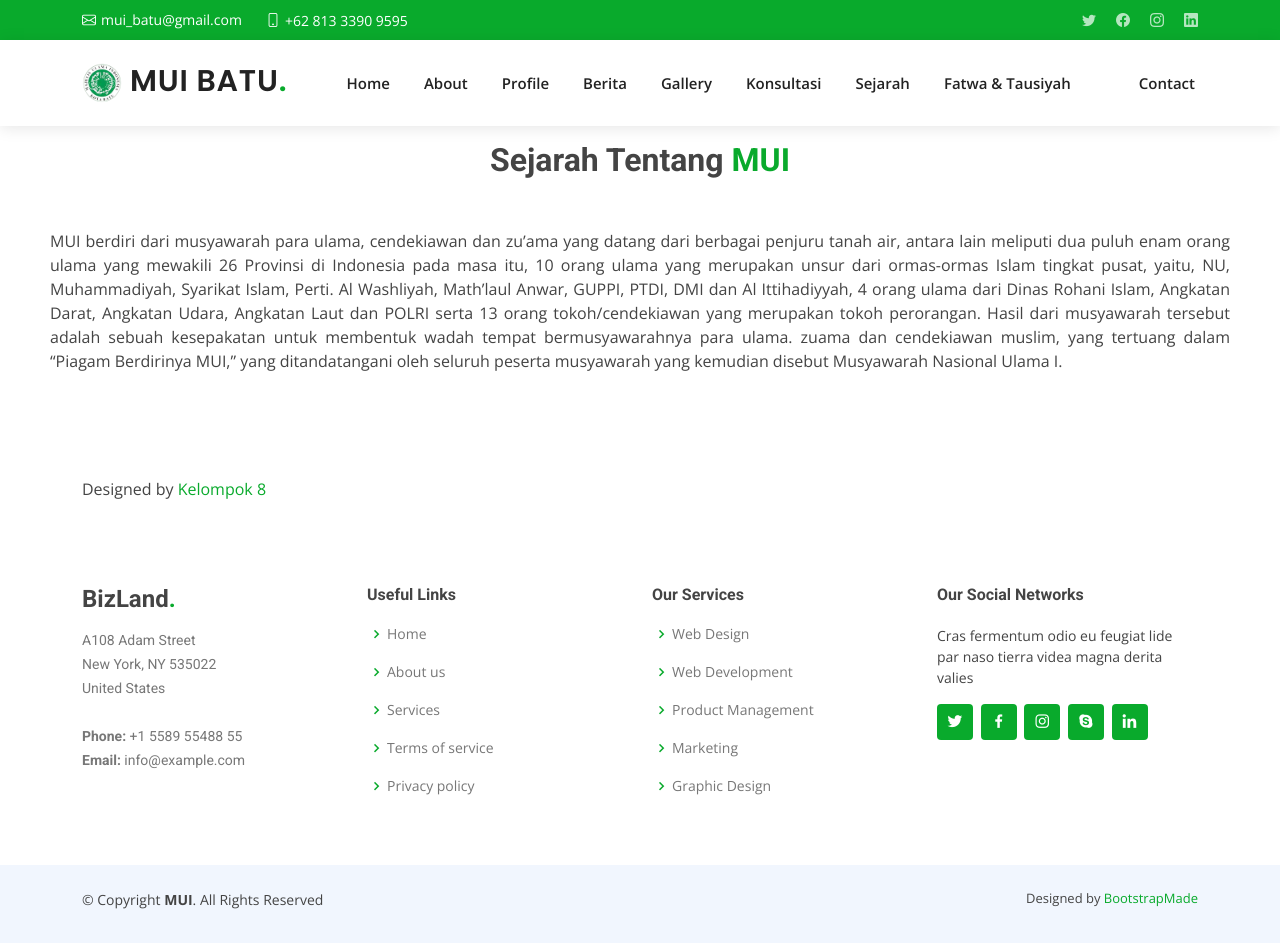
After one commit to andisoer/mui-frontend, a Django app: page /sejarah/ in a window 1280 px wide. The commit adds this page. Run offline with Django 4.2, Linux system fonts and the light colour scheme; some libraries are stand-ins or nearby versions.

Commit message:
menambah fitur sejarah

```diff
--- a/muifrontend/muifrontend/settings.py
+++ b/muifrontend/muifrontend/settings.py
@@ -55,7 +55,7 @@ ROOT_URLCONF = 'muifrontend.urls'
 TEMPLATES = [
     {
         'BACKEND': 'django.template.backends.django.DjangoTemplates',
-        'DIRS': ['templates'],
+        'DIRS': [BASE_DIR / 'templates'],
         'APP_DIRS': True,
         'OPTIONS': {
             'context_processors': [
--- a/muifrontend/muifrontend/urls.py
+++ b/muifrontend/muifrontend/urls.py
@@ -32,8 +32,18 @@ def fatwaTausiyah(request) :
     }
     return render(request, 'fatwa_tausiyah.html', konteks)
 
+def sejarah(request) :
+    title = "sejarah"
+    konteks = {
+        'title': title,
+    }
+    return render(request, 'sejarah.html', konteks)
+
+
 urlpatterns = [
     path('admin/', admin.site.urls),
     path('', index),
     path('fatwa-tausiyah', fatwaTausiyah),
+    path('sejarah/', sejarah),
+
 ]
--- a/muifrontend/templates/index.html
+++ b/muifrontend/templates/index.html
@@ -110,6 +110,10 @@
   {% block fatwa-tausiyah %}
   {% endblock %}
 
+  {% block sejarah %}
+  {% endblock %}
+
+
   <!-- ======= Footer ======= -->
   <footer id="footer">
 
--- /dev/null
+++ b/muifrontend/templates/sejarah.html
@@ -0,0 +1,36 @@
+{% extends 'index.html' %}
+
+{% load static %}
+
+{% block sejarah %}
+
+  <!-- ======= Hero Section ======= -->
+        <div class="section-title">
+          <h3>Sejarah Tentang <span>MUI</span></h3>
+          <div style='text-align:justify;padding:50px'>MUI berdiri dari musyawarah para ulama, cendekiawan dan zu’ama yang datang dari berbagai penjuru tanah air,
+            antara lain meliputi dua puluh enam orang ulama yang mewakili 26 Provinsi di Indonesia pada masa itu, 10 orang ulama yang merupakan
+            unsur dari ormas-ormas Islam tingkat pusat, yaitu, NU, Muhammadiyah, Syarikat Islam, Perti. Al Washliyah, Math’laul Anwar, GUPPI,
+            PTDI, DMI dan Al Ittihadiyyah, 4 orang ulama dari Dinas Rohani Islam, Angkatan Darat, Angkatan Udara, Angkatan Laut dan POLRI serta 13 orang
+            tokoh/cendekiawan yang merupakan tokoh perorangan. Hasil dari musyawarah tersebut adalah sebuah kesepakatan untuk membentuk wadah
+            tempat bermusyawarahnya para ulama. zuama dan cendekiawan muslim, yang tertuang dalam “Piagam Berdirinya MUI,” yang ditandatangani oleh
+            seluruh peserta musyawarah yang kemudian disebut Musyawarah Nasional Ulama I.
+          </div>
+        </div>
+
+
+
+    <div class="container py-4">
+      <div class="copyright">
+
+      </div>
+      <div class="credits">
+        <!-- All the links in the footer should remain intact. -->
+        <!-- You can delete the links only if you purchased the pro version. -->
+        <!-- Licensing information: https://bootstrapmade.com/license/ -->
+        <!-- Purchase the pro version with working PHP/AJAX contact form: https://bootstrapmade.com/bizland-bootstrap-business-template/ -->
+        Designed by <a href="https://bootstrapmade.com/">Kelompok 8</a>
+      </div>
+    </div>
+  </footer><!-- End Footer -->
+
+{% endblock %}
```
